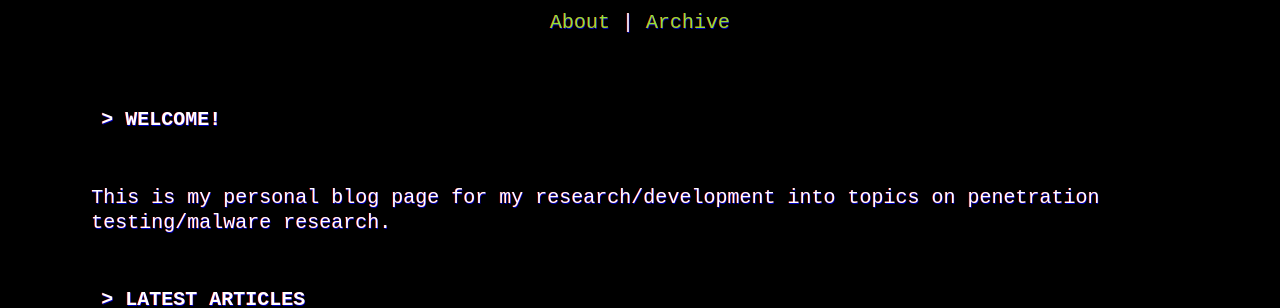
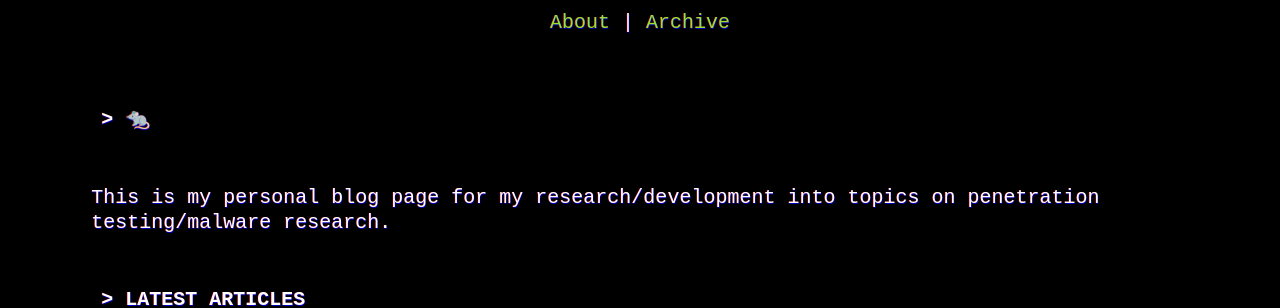
Before and after one commit to absolute-rat/absolute-rat.github.io, a Jekyll site: the page built from index.html, in a window 1280 px wide. Shown: the part 305-613 px from the top of the page. Built offline with Jekyll 4.4.1, drawn with Linux system fonts in a browser that asks for light colours.

Commit message:
Update index.html

```diff
--- a/index.html
+++ b/index.html
@@ -3,7 +3,7 @@ layout: homepage
 ---
 
 <section>
-    <h1>Welcome!</h1>
+    <h1>🐀</h1>
     <p>This is my personal blog page for my research/development into topics on penetration testing/malware research.</p>
 </section>
 <section>
```
